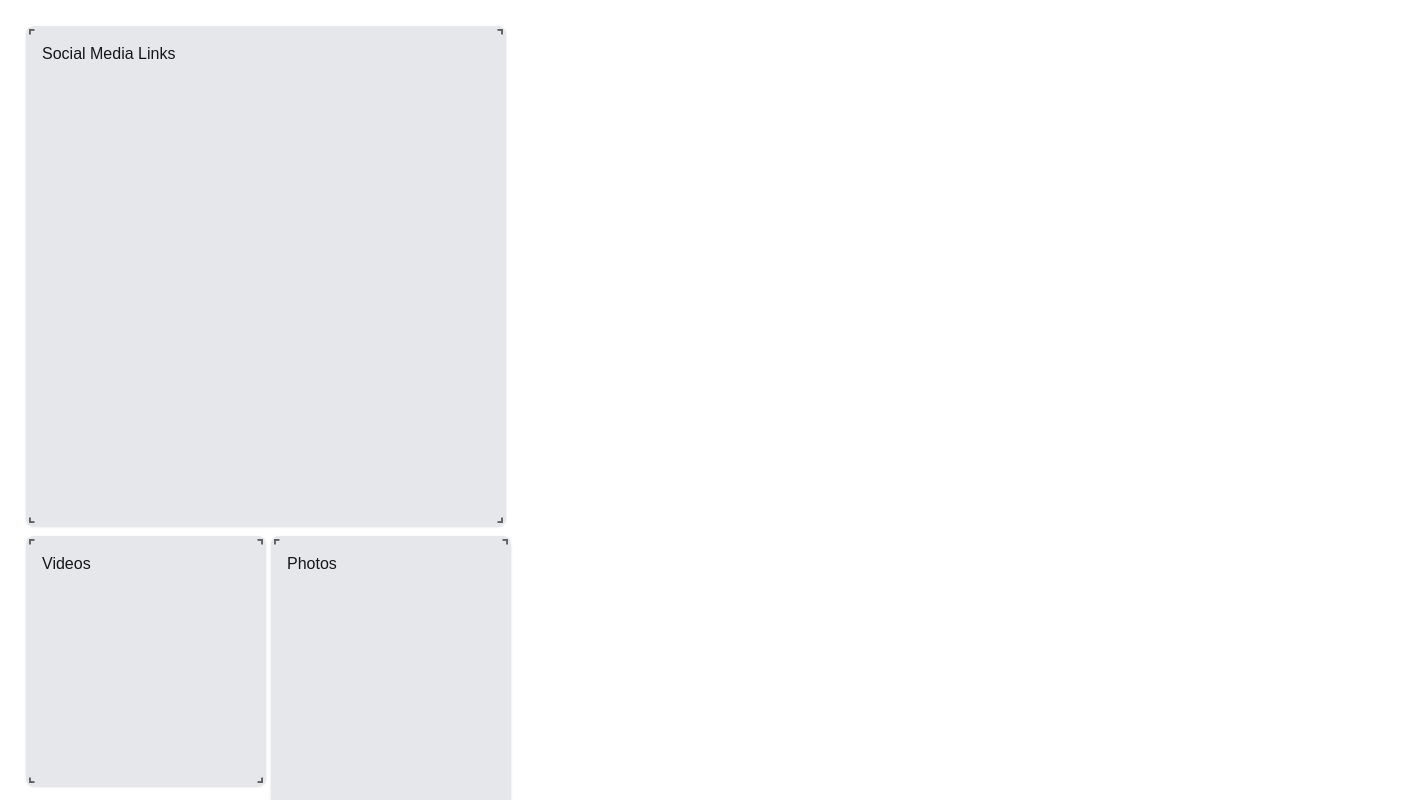
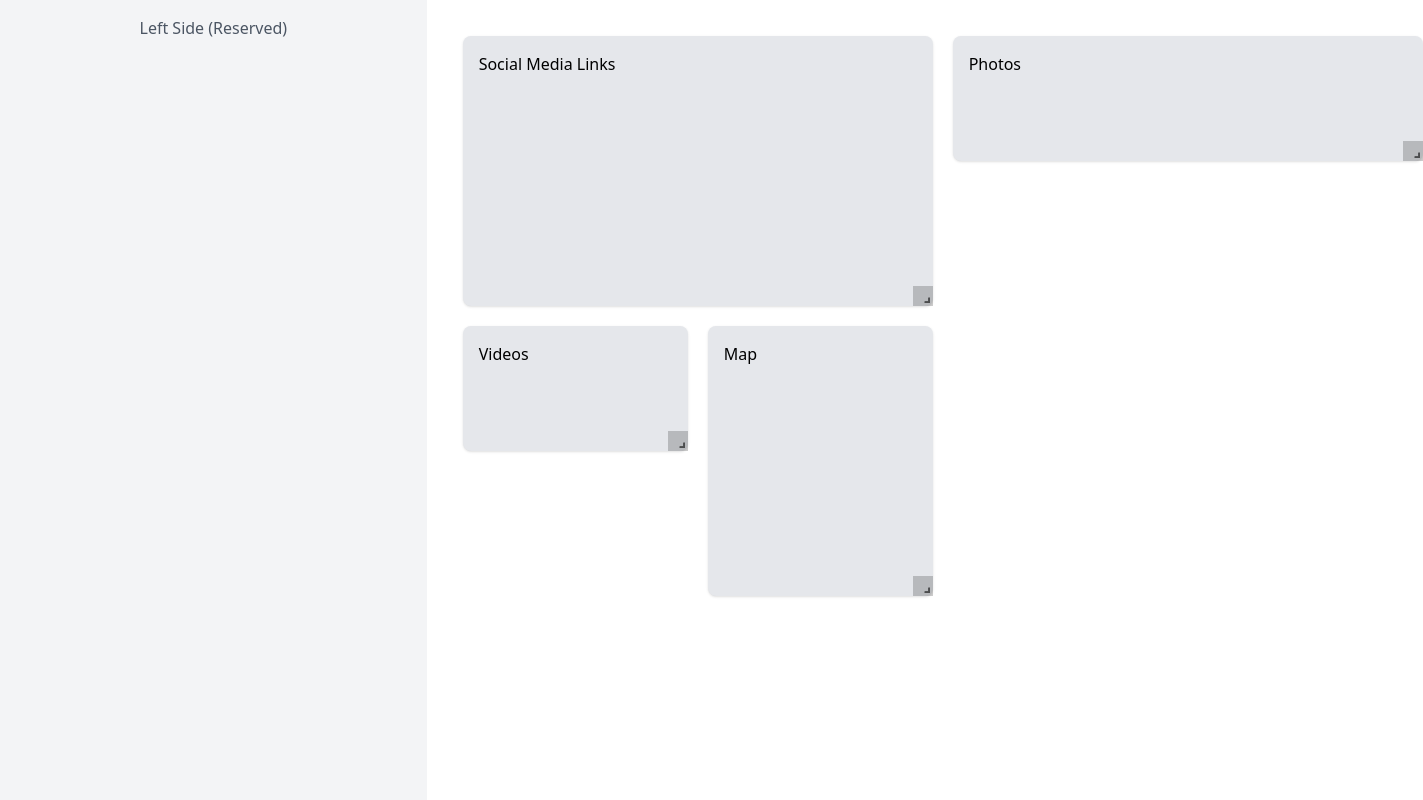
Before and after one commit to prattiikk/bento, a Next.js app: page / in a window 1280 px wide. Shown: the top 800 px of the page, 1423 px wide, since content can reach past the window. Built offline with nearby package versions, Linux system fonts and the light colour scheme.

Commit message:
basic implementation

```diff
--- a/app/globals.css
+++ b/app/globals.css
@@ -2,26 +2,16 @@
 @tailwind components;
 @tailwind utilities;
 
-:root {
-  --background: #ffffff;
-  --foreground: #171717;
+.react-grid-item {
+  transition: all 0.3s ease; /* Smooth transition for resizing and dragging */
 }
-
-@media (prefers-color-scheme: dark) {
-  :root {
-    --background: #0a0a0a;
-    --foreground: #ededed;
-  }
+.react-resizable-handle {
+  background-color: rgba(0, 0, 0, 0.2); /* Example color */
+  transition: background-color 0.2s ease; /* Smooth transition for handle */
 }
-
-body {
-  color: var(--foreground);
-  background: var(--background);
-  font-family: Arial, Helvetica, sans-serif;
+.react-resizable-handle:hover {
+  background-color: rgba(0, 0, 0, 0.5); /* Darker color on hover */
 }
-
-@layer utilities {
-  .text-balance {
-    text-wrap: balance;
-  }
+.react-grid-item.dragging {
+  border: 2px dashed #007bff; /* Example dashed border during dragging */
 }
--- a/app/page.tsx
+++ b/app/page.tsx
@@ -1,37 +1,52 @@
-"use client"
-import { SetStateAction, useState } from 'react';
-import GridLayout from 'react-grid-layout';
-import 'react-grid-layout/css/styles.css';
-import 'react-resizable/css/styles.css';
+"use client";
+import { useState, useCallback, SetStateAction } from "react";
+import GridLayout from "react-grid-layout";
+import "react-grid-layout/css/styles.css";
+import "react-resizable/css/styles.css";
+import { debounce } from "lodash";
 
 export default function Home() {
-  // Define layout with component sizes in grid units (500px = 1 grid unit)
+  // Define the layout with custom widths and heights
   const [layout, setLayout] = useState([
-    { i: '1', x: 0, y: 0, w: 1, h: 1 },  // 500x500 pixels
-    { i: '2', x: 1, y: 0, w: 0.5, h: 1 }, // 500x250 pixels
-    { i: '3', x: 0, y: 1, w: 0.5, h: 0.5 }, // 250x250 pixels
-    { i: '4', x: 0.5, y: 1, w: 1, h: 0.5 }, // 500x250 pixels
+    { i: "1", x: 0, y: 0, w: 2, h: 2 },    // 500x500 pixels
+    { i: "2", x: 2, y: 0, w: 2, h: 1 },    // 500x250 pixels
+    { i: "3", x: 0, y: 2, w: 1, h: 1 },    // 250x250 pixels
+    { i: "4", x: 1, y: 2, w: 1, h: 2 },    // 250x500 pixels
   ]);
 
-  const onLayoutChange = (newLayout: SetStateAction<{ i: string; x: number; y: number; w: number; h: number; }[]>) => {
+  // Debounced layout change handler for smooth resizing
+  const onLayoutChange = useCallback(
+    debounce(
+      (newLayout: SetStateAction<{ i: string; x: number; y: number; w: number; h: number; }[]>) => {
         setLayout(newLayout);
-    // This is where you would send the new layout to the backend.
-  };
+      },
+      300 // Adjust debounce delay as needed
+    ),
+    []
+  );
 
   return (
-    <div className="container mx-auto p-4">
+    <div className="flex h-screen">
+      {/* Left sidebar */}
+      <div className="flex-shrink-0 w-1/3 bg-gray-100 p-4">
+        <p className="text-center text-gray-600">Left Side (Reserved)</p>
+      </div>
+
+      {/* Right draggable/resizable grid */}
+      <div className="flex-grow w-2/3 p-4">
         <GridLayout
           className="layout"
           layout={layout}
-        cols={1}  // Only 1 column since the entire screen is one big block
-        rowHeight={500}  // Row height in pixels (one block height)
-        width={500}  // Total width in pixels (one block width)
+          cols={4} // Define grid columns (1 column = 250px)
+          rowHeight={125} // Set row height (1 row = 125px, 4 rows = 500px)
+          width={1000} // Total width of the grid
           onLayoutChange={onLayoutChange}
-        // Enable resizing and dragging
           isDraggable={true}
           isResizable={true}
-        // Define the resize constraints based on possible component sizes
-        resizeHandles={['se', 'sw', 'ne', 'nw']}
+          useCSSTransforms={true}
+          margin={[20, 20]} // Margin between items
+          compactType={null} // Disable auto-compaction
+          preventCollision={true} // Prevent items from overlapping
         >
           <div key="1" className="bg-gray-200 p-4 rounded-lg shadow">
             Social Media Links
@@ -47,5 +62,6 @@ export default function Home() {
           </div>
         </GridLayout>
       </div>
+    </div>
   );
 }
--- a/package.json
+++ b/package.json
@@ -9,12 +9,14 @@
     "lint": "next lint"
   },
   "dependencies": {
+    "lodash": "^4.17.21",
     "next": "14.2.12",
     "react": "^18",
     "react-dom": "^18",
     "react-grid-layout": "^1.4.4"
   },
   "devDependencies": {
+    "@types/lodash": "^4.17.7",
     "@types/node": "^20",
     "@types/react": "^18",
     "@types/react-dom": "^18",
```
Also changed, not shown: 1 other file (tests, documents, lock files or other folders). Lines whose indentation alone changed are shown as unchanged.
